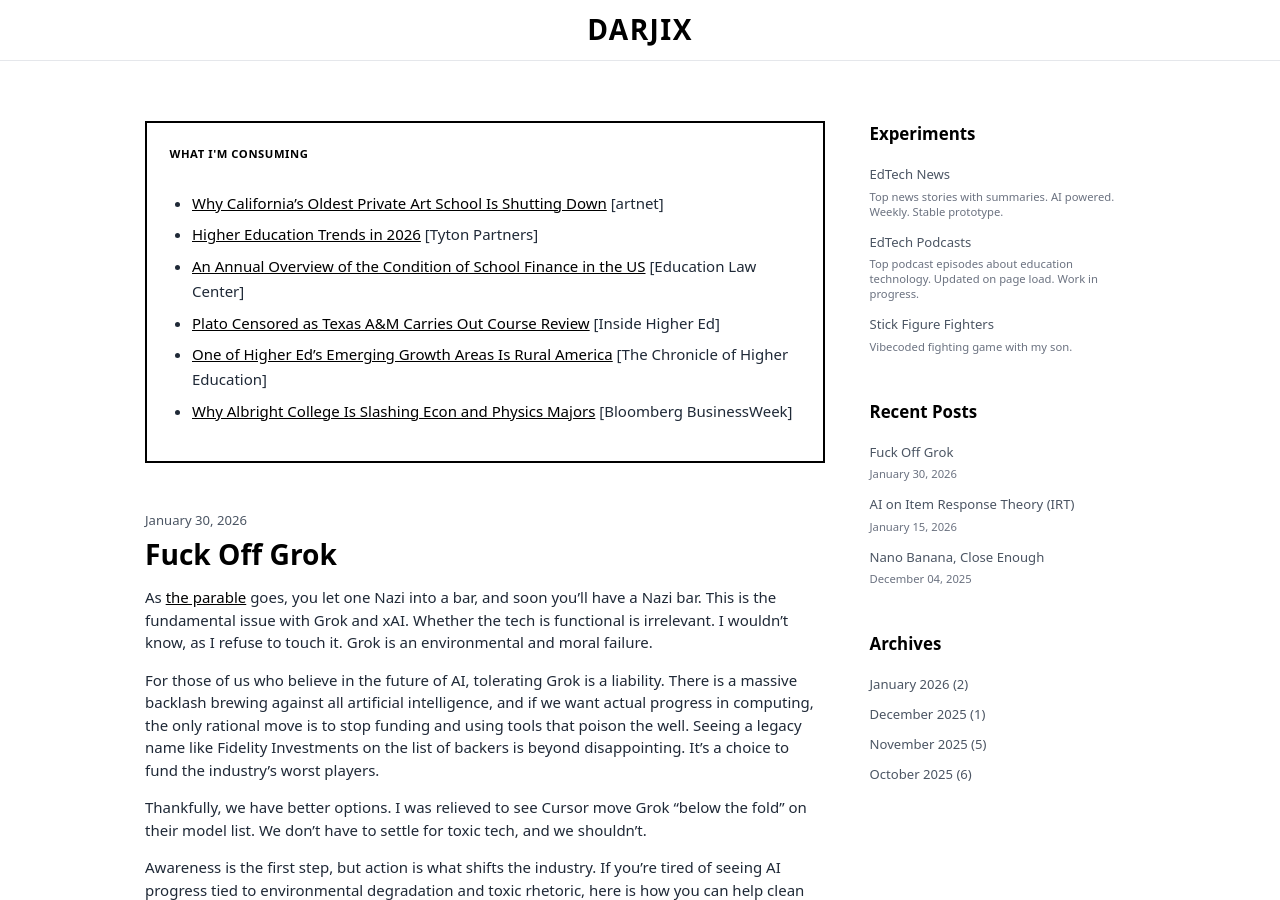
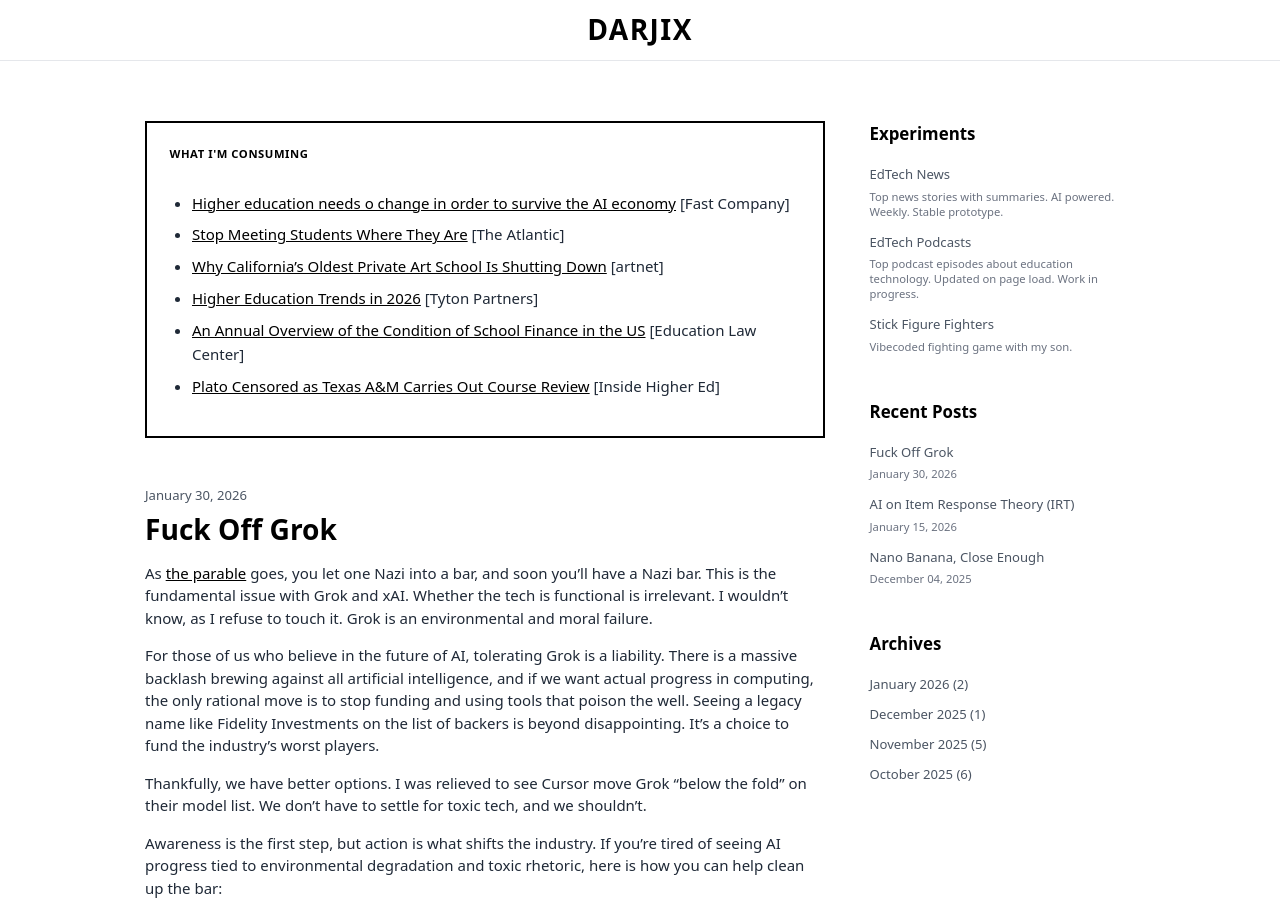
Before and after one commit to saldarji/darjix, a Jekyll site: the page built from index.html, in a window 1280 px wide and 900 px high. Built offline with Jekyll 4.4.1, drawn with Linux system fonts in a browser that asks for light colours; the list of posts is cut into pages by our own code.

Commit message:
Update featured content

```diff
--- a/_includes/featured-content.md
+++ b/_includes/featured-content.md
@@ -1,6 +1,6 @@
+- [Higher education needs o change in order to survive the AI economy](https://apple.news/AIMk4endpQaez1ld8cmQ2ww) [Fast Company]
+- [Stop Meeting Students Where They Are](https://apple.news/Awg1_Mh2jRzOqUz3kyFHbxg) [The Atlantic]
 - [Why California’s Oldest Private Art School Is Shutting Down](https://news.artnet.com/art-world/california-college-of-the-arts-closure-2737001) [artnet]
 - [Higher Education Trends in 2026](https://tytonpartners.com/higher-education-trends-in-2026/) [Tyton Partners]
 - [An Annual Overview of the Condition of School Finance in the US](https://edlawcenter.org/research/making-the-grade-2025/) [Education Law Center]
 - [Plato Censored as Texas A&M Carries Out Course Review](https://www.insidehighered.com/news/faculty-issues/academic-freedom/2026/01/07/plato-censored-texas-am-carries-out-course-review) [Inside Higher Ed]
-- [One of Higher Ed's Emerging Growth Areas Is Rural America](https://apple.news/AjEtd7GoYTaW24kylKgLsWA) [The Chronicle of Higher Education]
-- [Why Albright College Is Slashing Econ and Physics Majors](https://apple.news/AY6niU7DaQCKNsNjqdCfCOg) [Bloomberg BusinessWeek]
```
